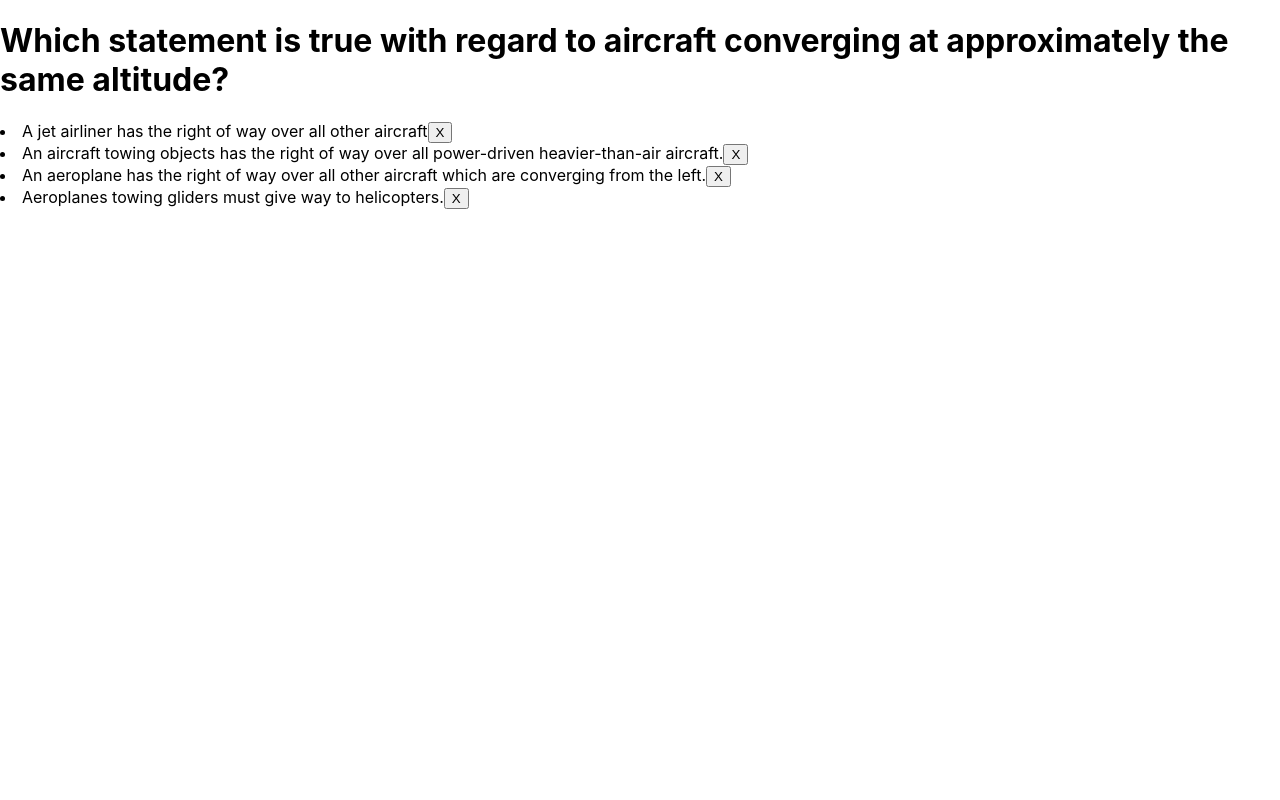
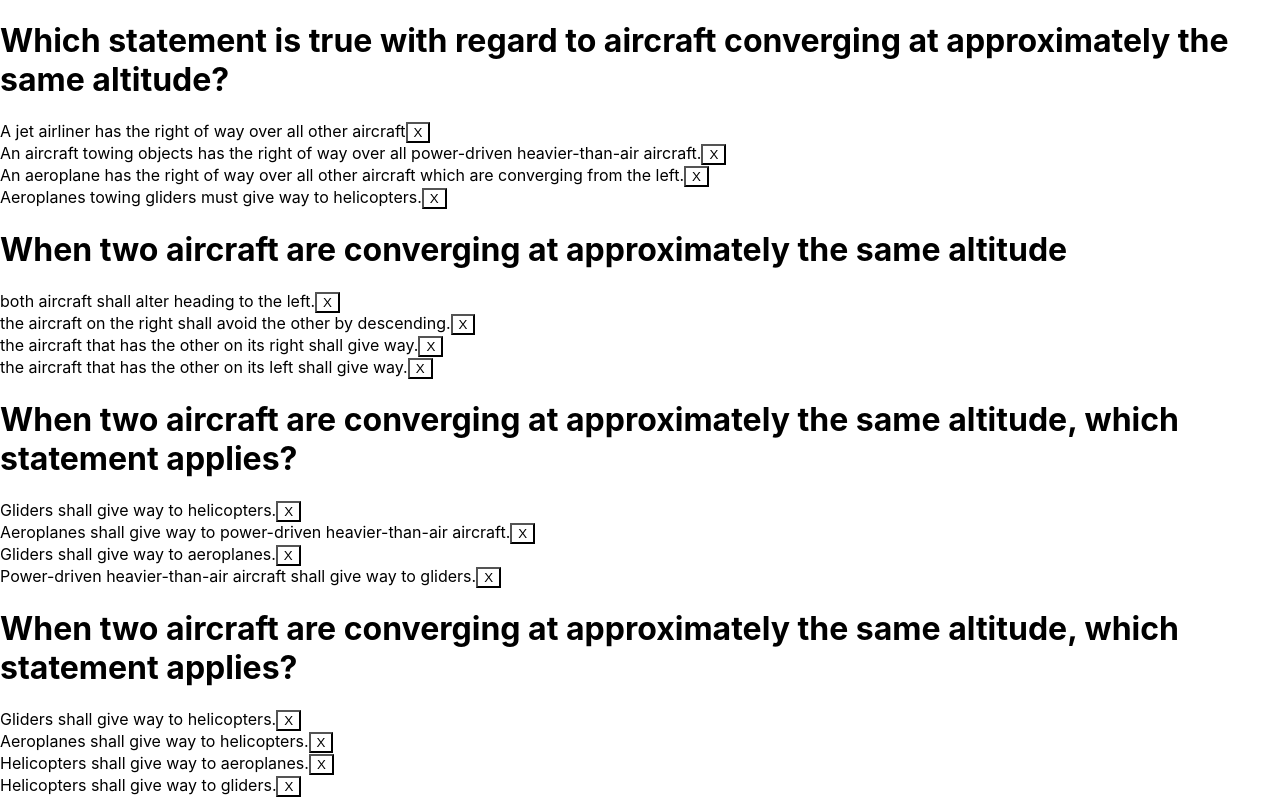
Before and after one commit to robertmzm/pstar, a React (Create React App) app: page / in a window 1280 px wide. Shown: the top 800 px of the page. Built offline with nearby package versions, Linux system fonts and the light colour scheme.

Commit message:
interactive button

```diff
--- a/src/react/App.js
+++ b/src/react/App.js
@@ -7,9 +7,12 @@ const { ipcRenderer } = window;
 var questions = require('../problemSets/Colision Avoidance.json')
 
 function App() {
+  const questionItems = questions.map((question) =>
+    <Question question={question}/>
+  );
   return (
     <div >
-      <Question question={questions[0]}/>
+      {questionItems}
     </div>
   );
 }
--- a/src/react/components/Question.js
+++ b/src/react/components/Question.js
@@ -1,13 +1,36 @@
+import {useState} from 'react';
+
+
+function Option(option){
+
+	const [isActive, setIsActive] = useState(false);
+	const [isCorrect, setIsCorrect] = useState(false);
+	var handleClick = () => {
+		console.log(option)
+		setIsActive(true)
+		setIsCorrect(option.correct)
+	};
+	return <div key={option.option}>{option.option}<button style={{
+	        backgroundColor: 'white',
+	        color: isActive ? isCorrect?'green':'red' : '',
+        }}
+        onClick={handleClick}> X </button></div>
+}
 
 function Question(props){
+
+
 	const options = props.question.options
 	const listOptions = options.map((option) =>
-    <li key={option.option}>{option.option}<button> X </button></li>
-  );
+		Option(option)
+
+	);
+
+	//render one question
 	return (<div>
 		<h1> {props.question.question} </h1>
         {listOptions}
-      </div> )
+	</div>)
 }
 
 export default Question;
```
